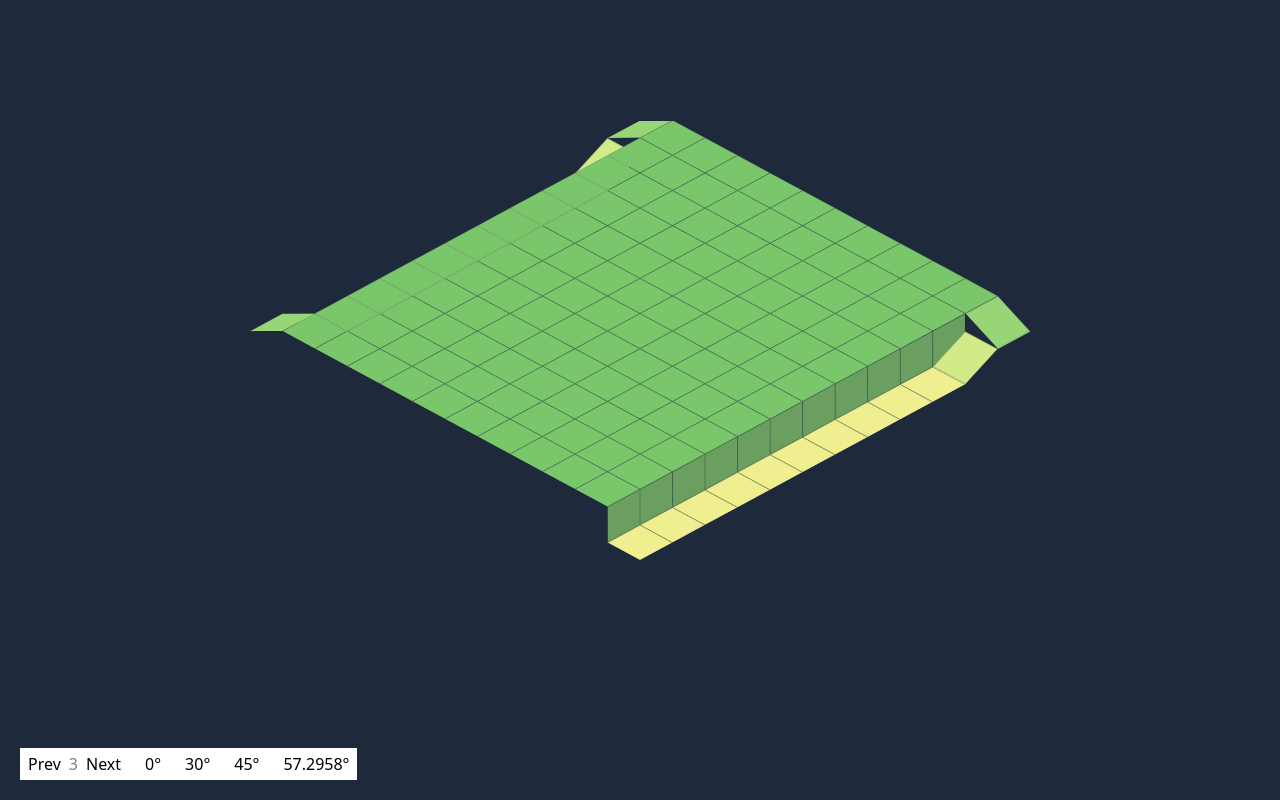
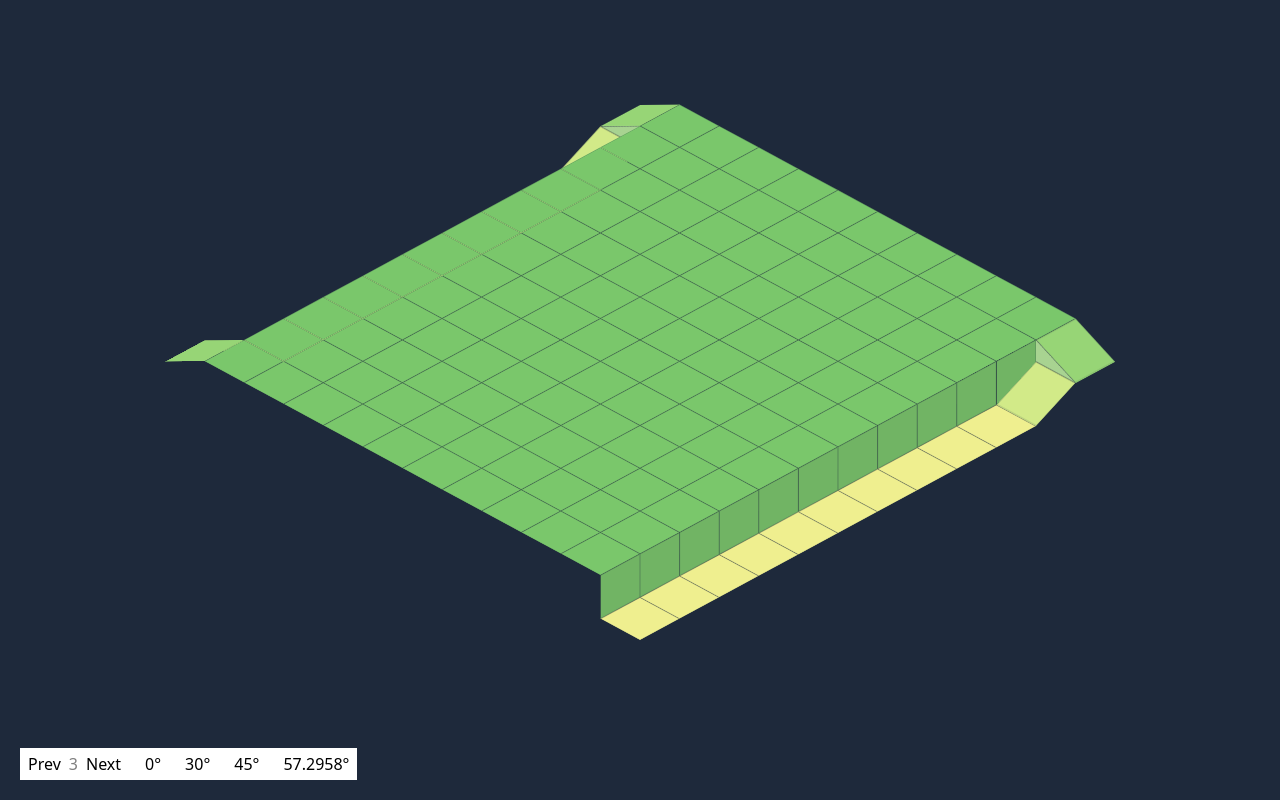
Before and after one commit to samanpwbb/terrain-experiment, a React (Vite) app: page / in a window 1280 px wide. Built offline with nearby package versions, Linux system fonts and the light colour scheme; what fast-simplex-noise would draw is missing.

Commit message:
side faces

```diff
--- a/src/DemoThree.tsx
+++ b/src/DemoThree.tsx
@@ -42,7 +42,7 @@ import { Tile } from './Tile';
 
 const tiles = 4;
 const levels = 10;
-const baseTileSize = 30;
+const baseTileSize = 40;
 
 setIsoCssVars();
 
@@ -114,12 +114,12 @@ export function DemoThree() {
               width: `${68}vmin`,
             }}
           >
-            {terrains[active].map(([x, y, z, n, ...diffs]) => {
+            {terrains[active].map(([x, y, z, s, ...diffs]) => {
               return (
                 <Tile
+                  diffs={diffs}
                   key={x + ',' + y}
-                  neighbors={n}
-                  diffs={diffs}
+                  signature={s}
                   tileSize={tileSize}
                   x={x}
                   y={y}
--- a/src/Tile.tsx
+++ b/src/Tile.tsx
@@ -12,11 +12,11 @@ const threeUpRamps = new Set([0b1110, 0b1101, 0b1011, 0b0111]);
 const splitRamps = new Set([0b1010, 0b0101]);
 
 function getRamp({
-  n,
+  s,
   tileSize,
   zStep,
 }: {
-  n: number;
+  s: number;
   tileSize: number;
   zStep: number;
 }) {
@@ -43,13 +43,13 @@ function getRamp({
   //
   const zTile = zStep * tileSize;
 
-  if (n === 0b1111) {
+  if (s === 0b1111) {
     nData.nOffset = 1;
     return nData;
   }
 
   // split ramps
-  if (splitRamps.has(n)) {
+  if (splitRamps.has(s)) {
     const adjacent = 1.41421356237 * tileSize * 0.5;
     const opposite = zTile;
     const singleCornerAngle = Math.atan(opposite / adjacent) * RADIAN_TO_ANGLE;
@@ -63,7 +63,7 @@ function getRamp({
     const z = zStep * tileSize;
 
     // bottom
-    if (n === 0b1010) {
+    if (s === 0b1010) {
       nData.clipPath = 'polygon(0% 0, 100% 50%, 0% 100%)';
       nData.xyPlaneClipPath = 'polygon(100% 0, 0% 50%, 100% 100%)';
       nData.xyPlaneTransform = `
@@ -72,8 +72,8 @@ function getRamp({
       rotateY(-${singleCornerAngle}deg)
       scaleY(${SQ2})
       scaleX(${lengthScale / 2})
-      translateX(-50%)
-      `;
+      translateX(-50%)`;
+
       nData.nTransform = `
       translateZ(${z}px)
       rotateZ(45deg)
@@ -83,7 +83,7 @@ function getRamp({
       translateX(50%)`;
     }
 
-    if (n === 0b0101) {
+    if (s === 0b0101) {
       nData.clipPath = 'polygon(0 100%, 50% 0, 100% 100%)';
       nData.nTransform = `
       translateZ(${z}px)
@@ -105,7 +105,7 @@ function getRamp({
   }
 
   // one-up ramps
-  if (oneUpRamps.has(n)) {
+  if (oneUpRamps.has(s)) {
     const adjacent = SQ2 * tileSize * 0.5;
     const opposite = zTile;
     const singleCornerAngle = Math.atan(opposite / adjacent) * RADIAN_TO_ANGLE;
@@ -114,7 +114,7 @@ function getRamp({
     const xScale = desiredLength / (tileSize / 2);
     nData.xyPlaneShow = true;
     // up
-    if (n === 0b0100) {
+    if (s === 0b0100) {
       nData.clipPath = 'polygon(100% 0, 0 50%, 100% 100%)';
       nData.xyPlaneClipPath = 'polygon(100% 0%, 100% 100%, 0% 100%)';
       nData.nTransform = `
@@ -126,7 +126,7 @@ function getRamp({
     }
 
     // down
-    if (n === 0b0001) {
+    if (s === 0b0001) {
       nData.clipPath = 'polygon(0% 0, 100% 50%, 0% 100%)';
       nData.xyPlaneClipPath = 'polygon(100% 0%, 0% 0%, 0% 100%)';
       nData.nTransform = `
@@ -138,7 +138,7 @@ function getRamp({
     }
 
     // left
-    if (n === 0b1000) {
+    if (s === 0b1000) {
       nData.xyPlaneClipPath = 'polygon(100% 0%, 0% 0%, 100% 100%)';
       nData.clipPath = 'polygon(0 0%, 50% 100%, 100% 0%)';
       nData.nTransform = `
@@ -150,7 +150,7 @@ function getRamp({
     }
 
     // right
-    if (n === 0b0010) {
+    if (s === 0b0010) {
       nData.xyPlaneShow = true;
       nData.clipPath = 'polygon(0 100%, 50% 0%, 100% 100%)';
       nData.xyPlaneClipPath = 'polygon(100% 100%, 0% 100%, 0% 0%)';
@@ -167,24 +167,24 @@ function getRamp({
   }
 
   // two-up ramps
-  if (twoUpRamps.has(n)) {
+  if (twoUpRamps.has(s)) {
     const hypot = Math.hypot(tileSize, zTile);
     const scale = hypot / tileSize;
     const angle = Math.asin(zTile / hypot) * RADIAN_TO_ANGLE;
 
-    if (n === 0b1100) {
+    if (s === 0b1100) {
       nData.nTransform = `rotateY(${angle}deg) scaleX(${scale})`;
       nData.anchor = 'right';
     }
-    if (n === 0b0110) {
+    if (s === 0b0110) {
       nData.nTransform = `rotateX(-${angle}deg) scaleY(${scale})`;
       nData.anchor = 'bottom';
     }
-    if (n === 0b1001) {
+    if (s === 0b1001) {
       nData.nTransform = `rotateX(${angle}deg) scaleY(${scale})`;
       nData.anchor = 'top';
     }
-    if (n === 0b0011) {
+    if (s === 0b0011) {
       nData.nTransform = `rotateY(-${angle}deg) scaleX(${scale})`;
       nData.anchor = 'left';
     }
@@ -192,7 +192,7 @@ function getRamp({
   }
 
   // three-up ramps
-  if (threeUpRamps.has(n)) {
+  if (threeUpRamps.has(s)) {
     const adjacent = 1.41421356237 * tileSize * 0.5;
     const opposite = zTile;
     const singleCornerAngle = Math.atan(opposite / adjacent) * RADIAN_TO_ANGLE;
@@ -206,7 +206,7 @@ function getRamp({
     nData.xyPlaneOffset = 1;
 
     // bottom
-    if (n === 0b1110) {
+    if (s === 0b1110) {
       nData.xyPlaneClipPath = 'polygon(100% 0%, 0% 100%, 0% 0%)';
       nData.clipPath = 'polygon(0% 0, 100% 50%, 0% 100%)';
       nData.nTransform = `
@@ -219,7 +219,7 @@ function getRamp({
     }
 
     // top
-    if (n === 0b1011) {
+    if (s === 0b1011) {
       nData.xyPlaneClipPath = 'polygon(100% 0, 0 100%, 100% 100%)';
       nData.clipPath = 'polygon(100% 0, 0% 50%, 100% 100%)';
       nData.nTransform = `
@@ -233,7 +233,7 @@ function getRamp({
     }
 
     // left
-    if (n === 0b1101) {
+    if (s === 0b1101) {
       nData.xyPlaneClipPath = 'polygon(0% 100%, 100% 100%, 0% 0%)';
       nData.clipPath = 'polygon(0 100%, 50% 0, 100% 100%)';
       nData.nTransform = `
@@ -246,7 +246,7 @@ function getRamp({
     }
 
     // right
-    if (n === 0b0111) {
+    if (s === 0b0111) {
       nData.xyPlaneClipPath = 'polygon(100% 100%, 0 0, 100% 0)';
       nData.clipPath = 'polygon(0 0%, 50% 100%, 100% 0%)';
       nData.nTransform = `
@@ -276,8 +276,8 @@ function Face({ z, tileSize, style, debug }: any) {
         }ms, clip-path 0ms`,
         alignItems: 'center',
         justifyContent: 'center',
-        fontSize: 10,
-
+        display: 'flex',
+        fontSize: 8,
         ...style,
       }}
     >
@@ -286,20 +286,95 @@ function Face({ z, tileSize, style, debug }: any) {
   );
 }
 
+function printNumberAsBase2(n: number) {
+  return (n >>> 0).toString(2).padStart(4, '0');
+}
+
+interface RampEdgeData {
+  transform: string;
+  clip: string;
+  anchor: string;
+  fill?: string;
+  zMod: number;
+}
+
+function getZMod(s: number) {
+  if (oneUpRamps.has(s)) return 0;
+  if (twoUpRamps.has(s)) return 0.5;
+  if (threeUpRamps.has(s)) return 0.5;
+  return 0;
+}
+
+function getRampEdgeData(
+  s: number,
+  diffs: number[],
+  scale: number,
+): [RampEdgeData | null, RampEdgeData | null] {
+  // bottom
+  const result = [null, null] as [RampEdgeData | null, RampEdgeData | null];
+
+  if (diffs[3] < 0 && (s === 0b1100 || s === 0b1110 || s === 0b1000)) {
+    result[0] = {
+      transform: `rotateX(90deg) scaleY(${scale}) translateY(100%)`,
+      anchor: 'bottom',
+      clip: 'polygon(0 0, 100% 0, 0 100%)',
+      zMod: getZMod(s),
+    };
+  }
+
+  // bottom
+  if (diffs[3] < 0 && (s === 0b0011 || s === 0b0111 || s === 0b0001)) {
+    result[0] = {
+      transform: `rotateX(90deg) scaleY(${scale}) translateY(100%)`,
+      anchor: 'bottom',
+      clip: 'polygon(0 0, 100% 0, 100% 100%)',
+      zMod: getZMod(s),
+    };
+  }
+
+  // right
+  if (
+    diffs[2] < 0 &&
+    (s === 0b0110 || s === 0b1110 || s === 0b1010 || s === 0b0010)
+  ) {
+    result[1] = {
+      transform: `rotateY(90deg) scaleX(${scale})`,
+      anchor: 'right',
+      clip: 'polygon(0 0, 100% 0, 100% 100%)',
+      zMod: getZMod(s),
+    };
+  }
+
+  // right
+  if (
+    diffs[2] < 0 &&
+    (s === 0b1001 || s === 0b1101 || s === 0b0001 || s === 0b0101)
+  ) {
+    result[1] = {
+      transform: `rotateY(90deg) scaleX(${scale})`,
+      anchor: 'right',
+      clip: 'polygon(0 100%, 100% 0, 100% 100%)',
+      zMod: getZMod(s),
+    };
+  }
+
+  return result;
+}
+
 const baseColor = '#1C2A3B';
 export function Tile({
   x,
   y,
   z,
   tileSize,
-  neighbors,
+  signature,
   diffs,
 }: {
   tileSize: number;
   x: number;
   y: number;
   z: number;
-  neighbors: number;
+  signature: number;
   // [0, 1, 2, 3] = [left, up, right, down]
   diffs: number[];
 }) {
@@ -309,7 +384,6 @@ export function Tile({
   const xOffset = x * tileSize;
   const yOffset = y * tileSize;
 
-  console.log(diffs);
   const {
     xyPlaneShow,
     xyPlaneClipPath,
@@ -323,7 +397,7 @@ export function Tile({
   } = getRamp({
     tileSize,
     zStep,
-    n: neighbors,
+    s: signature,
   });
 
   const toTranslate3d = (offset = 0) => `translate3d(
@@ -331,16 +405,46 @@ export function Tile({
     ${yOffset}px,
     ${zOffset + offset * (zStep * tileSize)}px
   )`;
+
   const translate3d = toTranslate3d(nOffset);
-
   const showBottomPane = diffs[3] < -1 && !isNaN(diffs[3]);
   const showRightPane = diffs[2] < -1 && !isNaN(diffs[2]);
+  const edges = getRampEdgeData(signature, diffs, zStep);
 
   return (
     <>
+      {/* right ramp pane */}
+      {edges.map((rampEdgeData, i) => (
+        <Face
+          key={i}
+          style={{
+            opacity: rampEdgeData ? 1 : 0,
+            transform: `${translate3d} ${
+              rampEdgeData ? rampEdgeData.transform : ''
+            }`,
+            transformOrigin: rampEdgeData ? rampEdgeData.anchor : '',
+            clipPath: rampEdgeData ? rampEdgeData.clip : '',
+            background:
+              rampEdgeData?.fill || rampEdgeData?.anchor === 'bottom'
+                ? colord(getColorFromZ(z, rampEdgeData?.zMod))
+                    .lighten(0.05)
+                    .desaturate(0.1)
+                    .toHex()
+                : rampEdgeData
+                ? colord(getColorFromZ(z, rampEdgeData?.zMod))
+                    .darken(0.05)
+                    .desaturate(0.1)
+                    .toHex()
+                : '',
+          }}
+          tileSize={tileSize}
+          z={z}
+        />
+      ))}
+
       {/* ground */}
       <Face
-        // debug={`${z}${neighbors}`}
+        // debug={`${printNumberAsBase2(signature)}`}
         style={{
           boxShadow: `inset 0 0 0 1px ${baseColor}33`,
           backgroundColor:
@@ -376,8 +480,8 @@ export function Tile({
           })`,
           transformOrigin: 'bottom',
           background: colord(getColorFromZ(z, xyPlaneOffset))
-            .lighten(0.1)
-            .desaturate(0.2)
+            .lighten(0.05)
+            .desaturate(0.1)
             .toHslString(),
         }}
         tileSize={tileSize}
@@ -393,8 +497,8 @@ export function Tile({
           }) translateX(100%)`,
           transformOrigin: 'right',
           background: colord(getColorFromZ(z, xyPlaneOffset))
-            .darken(0.1)
-            .desaturate(0.2)
+            .darken(0.05)
+            .desaturate(0.1)
             .toHslString(),
         }}
         tileSize={tileSize}
```
